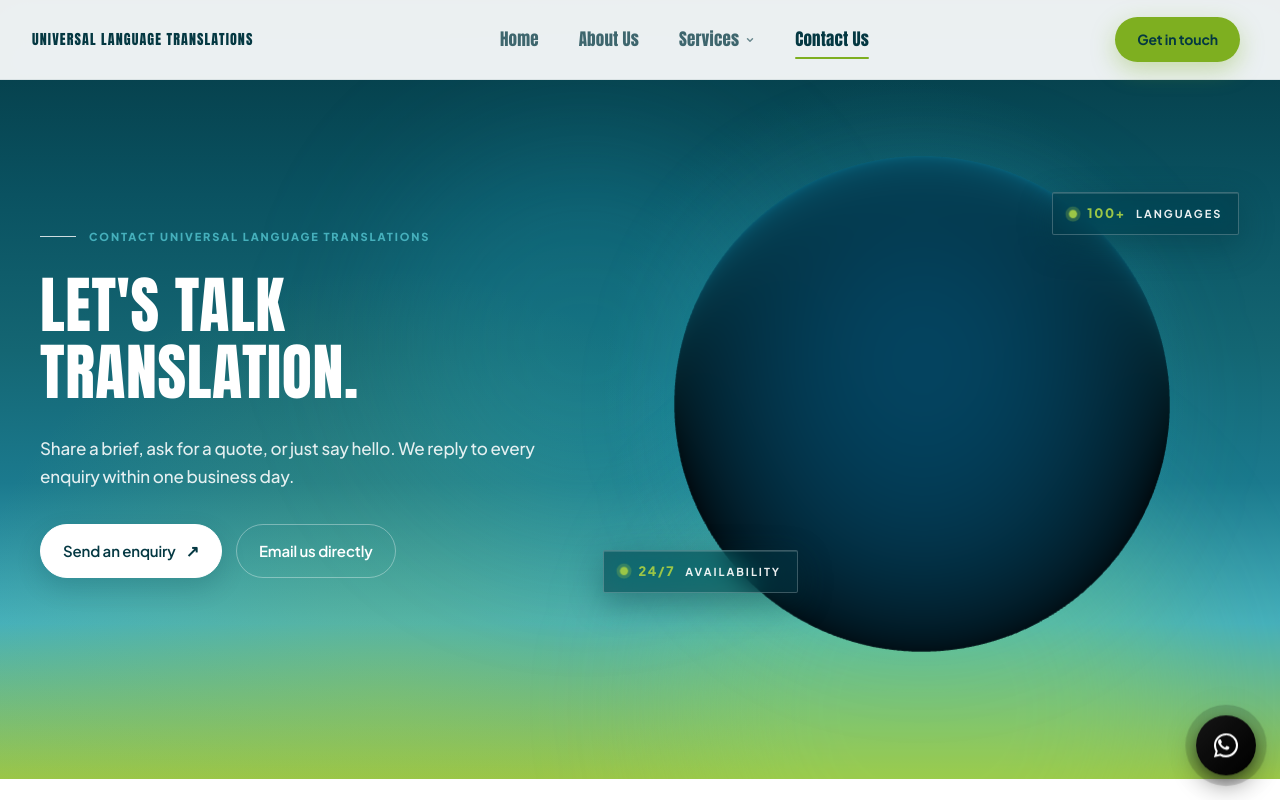
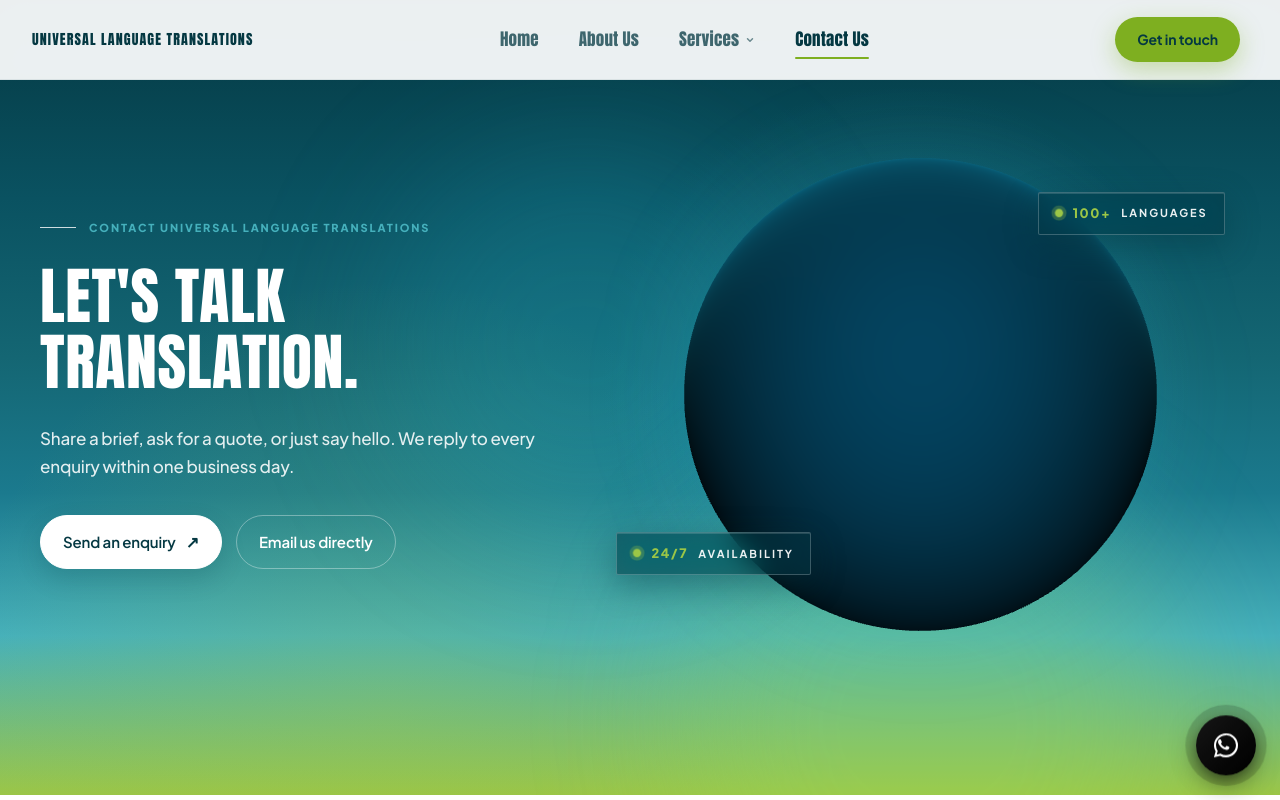
Before and after one commit to developersnncmys-bit/universallanguagetranslations, a Next.js app: page /contact in a window 1280 px wide. Shown: the top 800 px of the page. Built offline with nearby package versions, Linux system fonts and the light colour scheme; a web font is replaced by a local one; what world-atlas would draw is missing.

Commit message:
animation

```diff
--- a/app/contact/Contact.css
+++ b/app/contact/Contact.css
@@ -29,7 +29,11 @@
   position: relative;
 
   width: 100%;
-  min-height: calc(100vh - 82px);
+  /* Fixed at 700px — the hero was previously pushed taller than this
+     floor by the 600px globe + 560px visual min-height + 190px padding
+     (adding up to ~790px). Those inner constraints are reduced below so
+     the floor actually kicks in. */
+  min-height: 700px;
 
   display: flex;
   /* Anchor content to the top of the hero instead of vertically centering
@@ -37,7 +41,7 @@
      down the screen. Padding-top handles navbar clearance. */
   align-items: flex-start;
 
-  padding: 110px 0 80px;
+  padding: 55px 0 60px;
 
   overflow: hidden;
 
@@ -133,7 +137,10 @@
 .contact-hero-visual {
   position: relative;
   height: 100%;
-  min-height: 560px;
+  /* Enlarged to match the About globe size — 680px floor so the globe
+     has room without being cramped. Hero itself will stretch past its
+     700px min-height on wider viewports where the globe is 680px. */
+  min-height: 680px;
 
   display: flex;
   align-items: center;
@@ -144,12 +151,19 @@
 
 .contact-globe-wrap {
   position: relative;
-  width: min(600px, 46vw);
+  /* Slightly smaller than About's `min(680px, 48vw)` — the Contact
+     hero's shorter height reads better with a ~12% smaller sphere. */
+  width: min(600px, 44vw);
   aspect-ratio: 1;
 
   display: flex;
   align-items: center;
   justify-content: center;
+
+  /* Previously `translateY(32px)` to mirror About's nudge-down; lifted
+     back near the baseline so the globe sits a touch higher in the
+     Contact hero (which is shorter than About's). */
+  transform: translateY(0);
 
   will-change: transform;
 }
```
Also changed, not shown: app/about/About.css (+8 -2 lines), app/services/services.css (+7 -2 lines).
